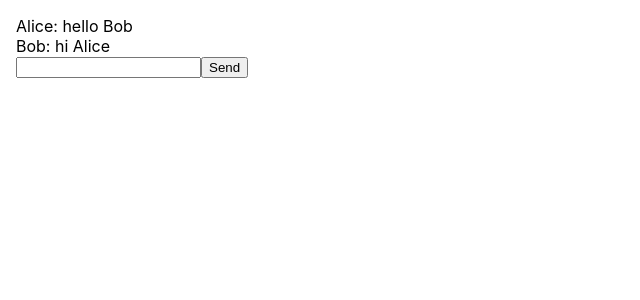
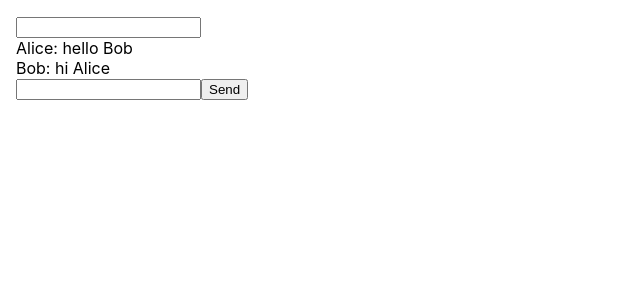
Before and after one commit to bjornicus/simple-messenger, a React (Create React App) app in the folder client-app/: page / in a window 1280 px wide. Shown: the top 300 px of the page, without its empty margins (0-640 px from the left). Built offline with nearby package versions, Linux system fonts and the light colour scheme.

Commit message:
add User component for setting your user name

```diff
--- a/client-app/src/App.tsx
+++ b/client-app/src/App.tsx
@@ -2,12 +2,14 @@ import React from 'react';
 import './App.css';
 import { MessageComposer } from './features/messageComposer/MessageComposer';
 import { Messages } from './features/messages/Messages';
+import { User } from './features/user/User'
 
 function App() {
   return (
     <div className="App">
-        <Messages />
-        <MessageComposer />
+      <User />
+      <Messages />
+      <MessageComposer />
     </div>
   );
 }
--- a/client-app/src/app/store.ts
+++ b/client-app/src/app/store.ts
@@ -1,11 +1,13 @@
 import { configureStore, ThunkAction, Action } from '@reduxjs/toolkit';
 import counterReducer from '../features/counter/counterSlice';
 import messagesReducer from '../features/messages/messagesSlice';
+import userReducer from '../features/user/userSlice';
 
 export const store = configureStore({
   reducer: {
     counter: counterReducer,
-    messages: messagesReducer
+    messages: messagesReducer,
+    user: userReducer
   },
 });
 
--- a/client-app/src/features/messageComposer/MessageComposer.tsx
+++ b/client-app/src/features/messageComposer/MessageComposer.tsx
@@ -1,15 +1,17 @@
 import React, { useState } from 'react';
 
-import { useAppDispatch } from '../../app/hooks';
+import { useAppDispatch, useAppSelector } from '../../app/hooks';
 import { addMessage } from '../messages/messagesSlice';
+import { selectUserName } from '../user/userSlice';
 
 export function MessageComposer() {
   const dispatch = useAppDispatch();
+  const name = useAppSelector(selectUserName);
   const [currentMessage, setCurrentMessage] = useState('');
 
   function sendMessage(): React.MouseEventHandler<HTMLButtonElement> | undefined {
     return () => {
-      dispatch(addMessage({ from: "Alice", content: currentMessage }))
+      dispatch(addMessage({ from: name, content: currentMessage }))
       setCurrentMessage("")
     };
   }
--- /dev/null
+++ b/client-app/src/features/user/User.tsx
@@ -0,0 +1,18 @@
+import React from 'react';
+
+import { useAppDispatch, useAppSelector } from '../../app/hooks';
+import { selectUserName, updateName } from './userSlice';
+
+export function User() {
+  const dispatch = useAppDispatch();
+  const name = useAppSelector(selectUserName);
+
+  return (
+    <div>
+      <input
+        value={name}
+        onChange={(e) => {dispatch(updateName(e.target.value))}}
+      />
+    </div>
+  );
+}
--- /dev/null
+++ b/client-app/src/features/user/userSlice.ts
@@ -0,0 +1,28 @@
+import { createSlice, PayloadAction } from '@reduxjs/toolkit';
+import { RootState} from '../../app/store';
+
+
+export interface UserState {
+  name: string;
+}
+
+const initialState: UserState = {
+  name: ''
+};
+
+
+export const messagesSlice = createSlice({
+  name: 'user',
+  initialState,
+  reducers: {
+    updateName: (state, action: PayloadAction<string>) => {
+      state.name = action.payload;
+    }
+  },
+});
+
+export const { updateName } = messagesSlice.actions;
+
+export const selectUserName = (state: RootState) => state.user.name;
+
+export default messagesSlice.reducer;
```
Also changed, not shown: 1 other file (tests, documents, lock files or other folders).
